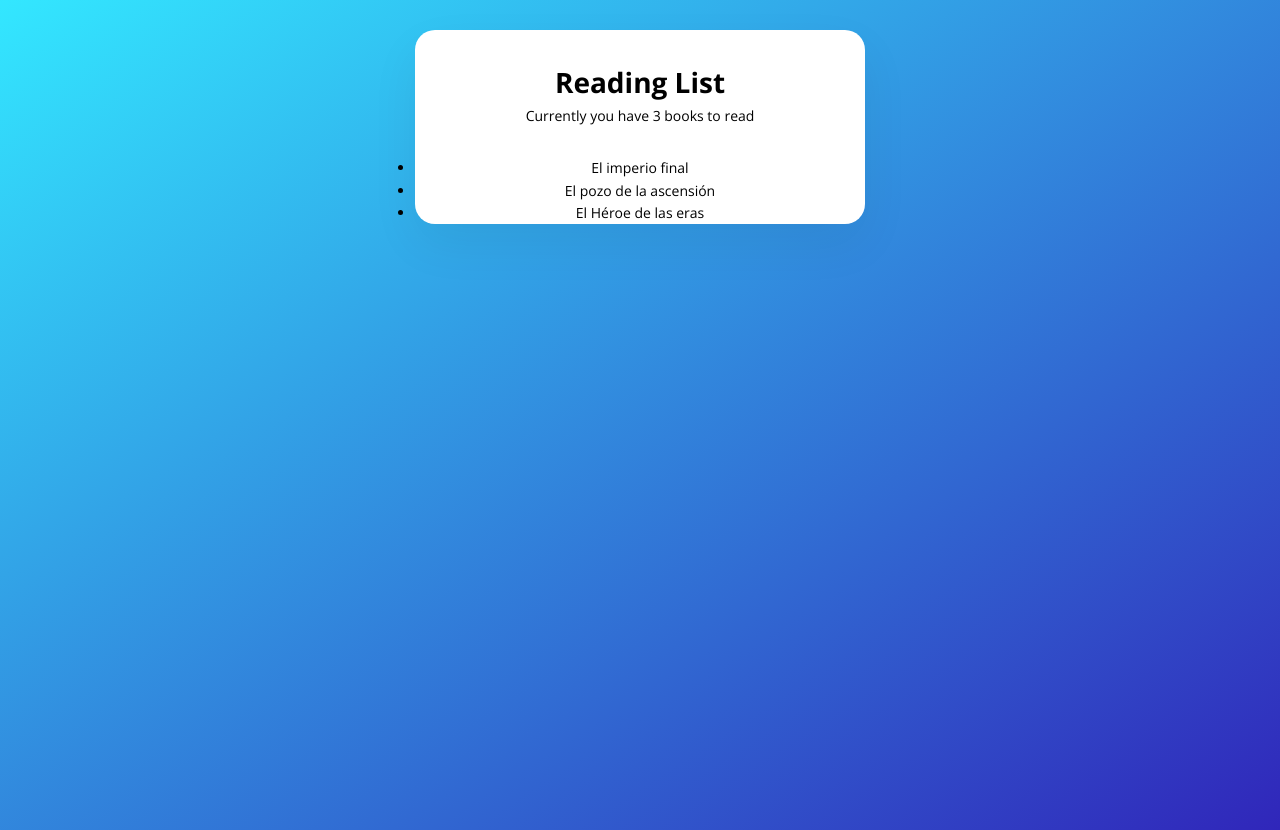
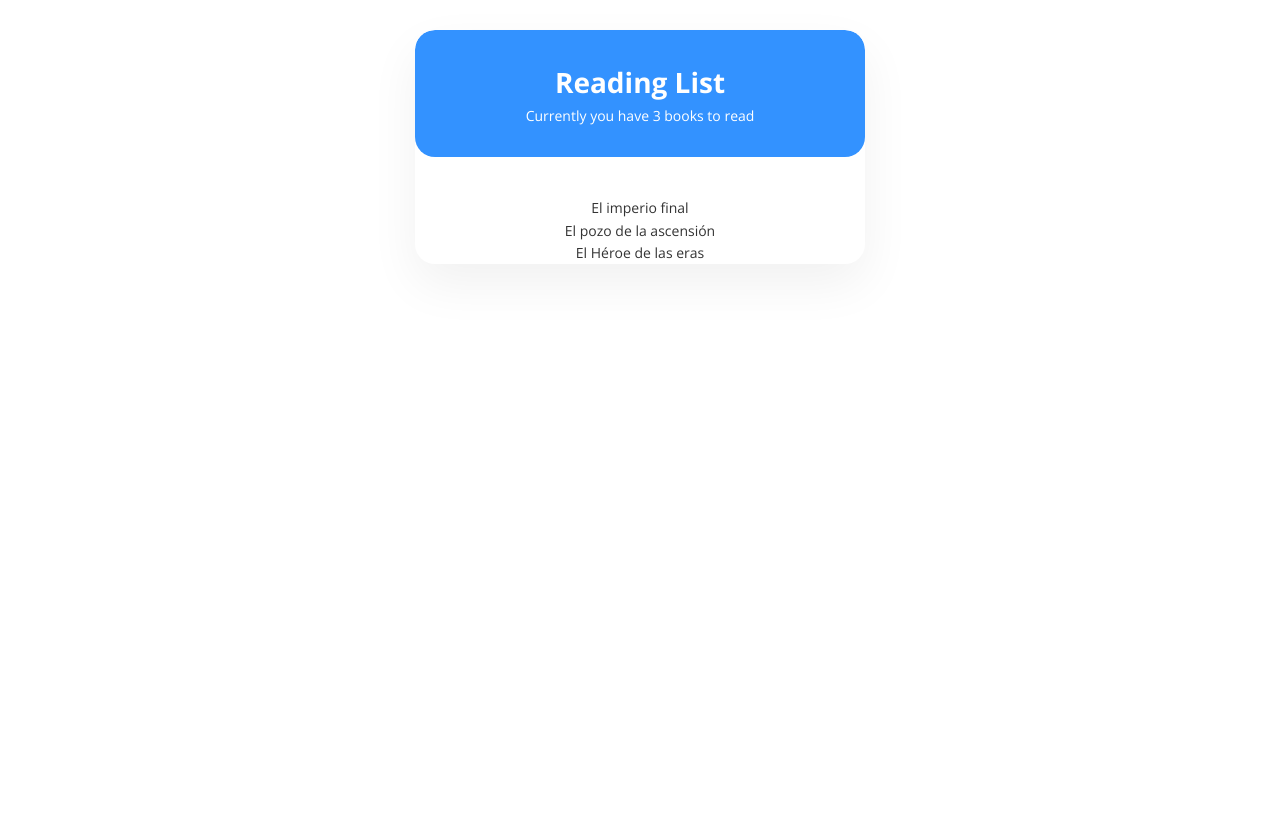
Before and after one commit to danidz96/reading-list-context-hooks, a React (Create React App) app: page / in a window 1280 px wide. Built offline with nearby package versions, Linux system fonts and the light colour scheme.

Commit message:
add styles

```diff
--- a/src/components/Header/Header.module.css
+++ b/src/components/Header/Header.module.css
@@ -1,3 +1,8 @@
 .header {
 	padding: 3rem;
+	background-color: var(--color-primary);
+	color: white;
+	border-radius: 2rem;
+	overflow: hidden;
+	margin-bottom: 4rem;
 }
--- a/src/index.css
+++ b/src/index.css
@@ -1,8 +1,8 @@
 @import url('https://fonts.googleapis.com/css?family=Open+Sans:300,400,700&display=swap');
 
 :root {
-	--color-primary: #2fa6eb;
-	--color-primary-light: #33e7ff;
+	--color-primary: #3392ff;
+	--color-primary-light: #2fa6eb;
 	--color-primary-dark: #3026ba;
 
 	--color-grey-light-1: #faf9f9;
@@ -41,10 +41,9 @@ body {
 	font-weight: 400;
 	line-height: 1.6;
 	font-size: 1.4rem;
-	background-image: linear-gradient(to right bottom, var(--color-primary-light), var(--color-primary-dark));
 	background-size: cover;
 	background-repeat: no-repeat;
-
+	color: var(--color-grey-dark-1);
 	min-height: 100vh;
 }
 
@@ -52,7 +51,8 @@ body {
 	max-width: 45rem;
 	margin: 30px auto;
 	text-align: center;
-	background-color: white;
 	border-radius: 2rem;
+	overflow: hidden;
+	background: white;
 	box-shadow: var(--shadow-light);
 }
```
